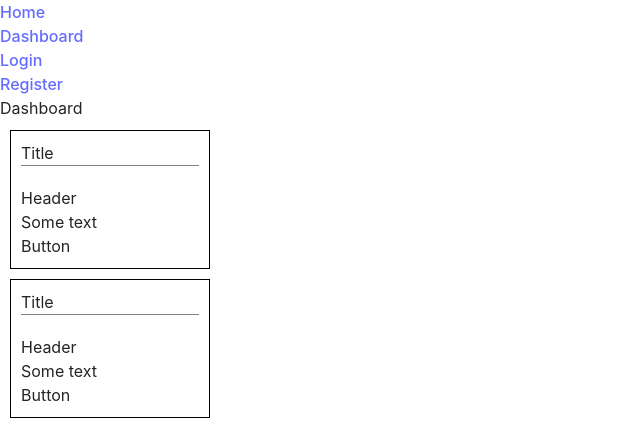
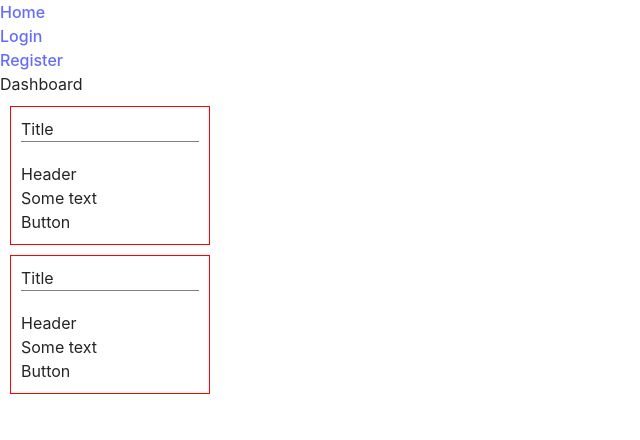
Before and after one commit to MikolekN/User-Behavior-Driven-Interface, a React (Vite) app in the folder frontend/: page /dashboard in a window 1280 px wide. Shown: the top 440 px of the page, without its empty margins (0-640 px from the left). Built offline with nearby package versions, Linux system fonts and the light colour scheme.

Commit message:
small changes

```diff
--- a/frontend/src/components/Layout/Layout.tsx
+++ b/frontend/src/components/Layout/Layout.tsx
@@ -18,7 +18,6 @@ const Layout: React.FC<LayoutProps> = ({ isLoggedIn, setIsLoggedIn, children })
         <nav>
           <ul>
             <li><Link to="/">Home</Link></li>
-            <li><Link to="/dashboard">Dashboard</Link></li>
             {!isLoggedIn && (
               <>
                 <li><Link to="/login">Login</Link></li>
@@ -27,6 +26,7 @@ const Layout: React.FC<LayoutProps> = ({ isLoggedIn, setIsLoggedIn, children })
             )}
             {isLoggedIn && (
               <li>
+                <li><Link to="/dashboard">Dashboard</Link></li>
                 <button onClick={handleLogout}>Logout</button>
               </li>
             )}
--- a/frontend/src/components/TestDetailsTile/TestDetailsTile.css
+++ b/frontend/src/components/TestDetailsTile/TestDetailsTile.css
@@ -0,0 +1,4 @@
+.tile {
+    border: red solid 1px;
+    width: 200px;
+}
--- a/frontend/src/components/TestDetailsTile/TestDetailsTile.tsx
+++ b/frontend/src/components/TestDetailsTile/TestDetailsTile.tsx
@@ -1,5 +1,6 @@
 import React from 'react';
 import Tile from '../Tile/Tile';
+import './TestDetailsTile.css'
 
 const TestDetailsTile = () => {
   return (
--- a/frontend/src/pages/Login.tsx
+++ b/frontend/src/pages/Login.tsx
@@ -45,6 +45,7 @@ const Login = () => {
             <label className="text-sm font-semibold text-gray-700 block">Password</label>
             <input
               {...register('password', { required: 'Password is required' })}
+              style={{borderColor: errors.password ? "red": ""}}
               type="password"
               className="w-full p-3 border border-gray-300 rounded-lg mt-1 bg-white focus:outline-none focus:ring-2 focus:ring-blue-500"
             />
--- a/frontend/src/pages/Register.tsx
+++ b/frontend/src/pages/Register.tsx
@@ -31,7 +31,7 @@ const Register = () => {
       password: "",
       confirmPassword: ""
     },
-    mode: "onChange"
+    mode: "onSubmit"
   });
 
   const password = useWatch({
@@ -63,6 +63,7 @@ const Register = () => {
             <label className="text-sm font-semibold text-gray-700 block">Password</label>
             <input
               {...register('password', validateRegisterForm.password)}
+              style={{borderColor: errors.password ? "red": ""}}
               type="password"
               className="w-full p-3 border border-gray-300 rounded-lg mt-1 bg-white focus:outline-none focus:ring-2 focus:ring-blue-500"
             />
@@ -77,6 +78,7 @@ const Register = () => {
                   matchPasswords: (value: string) => value === password || 'Passwords do not match'
                 }
               })}
+              style={{borderColor: errors.password ? "red": ""}}
               type="password"
               className="w-full p-3 border border-gray-300 rounded-lg mt-1 bg-white focus:outline-none focus:ring-2 focus:ring-blue-500"
             />
```
